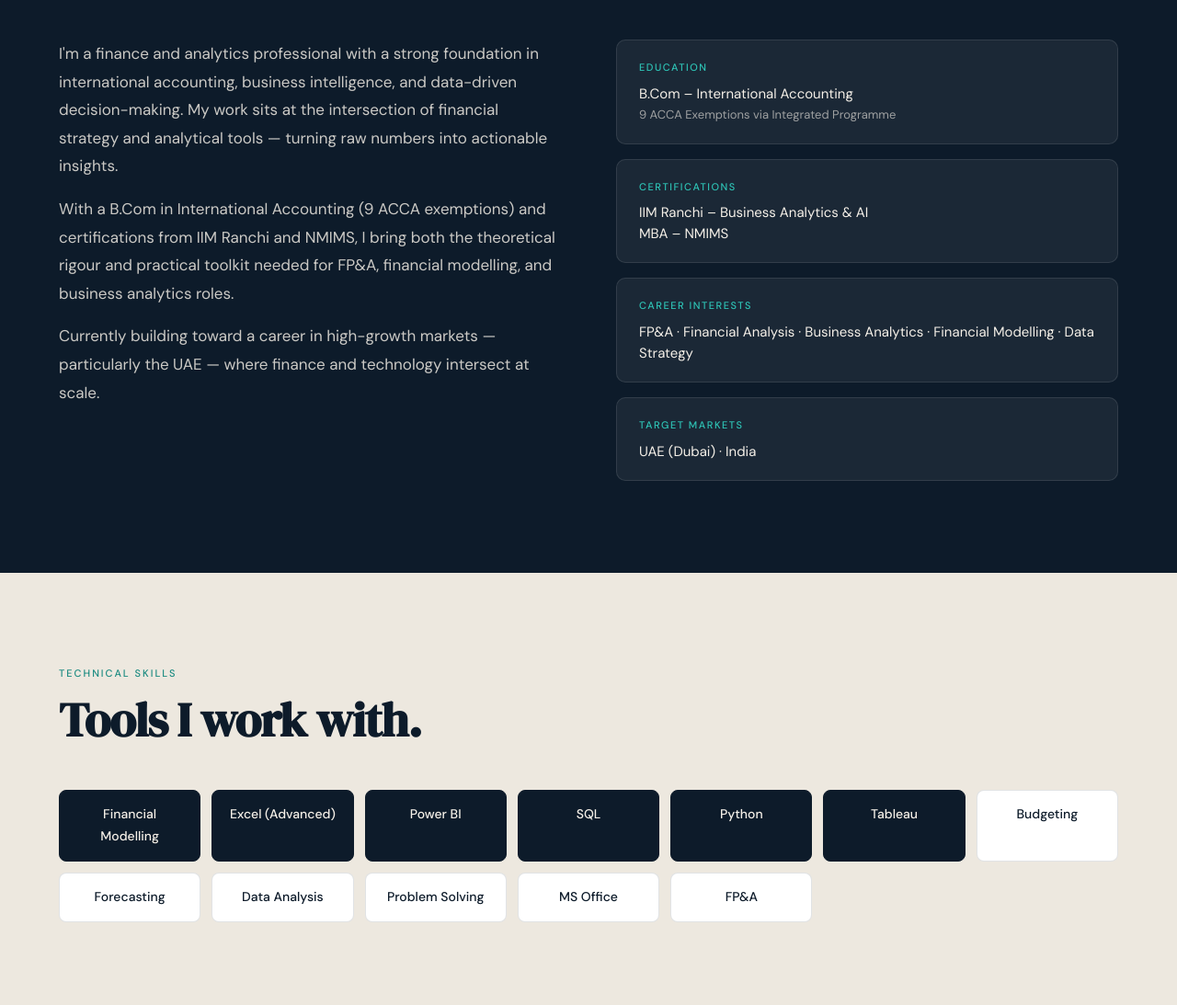
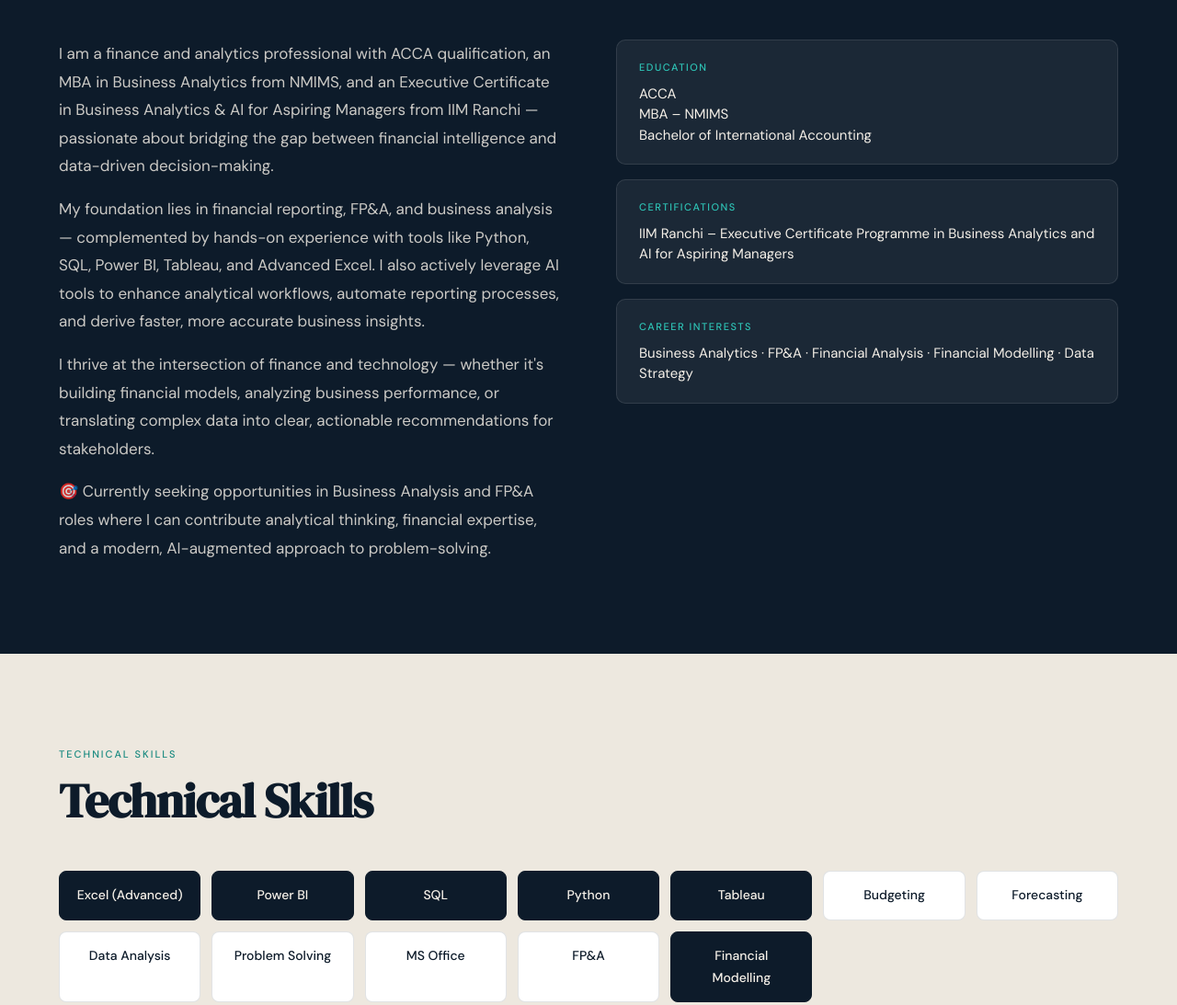
Before and after one commit to neevtogani18/neevtogani.github.io, a plain HTML site: page index.html in a window 1280 px wide. Shown: the part 1050-2143 px from the top of the page at 92% size. Drawn offline with Linux system fonts and the light colour scheme.

Commit message:
Update index.html

```diff
--- a/index.html
+++ b/index.html
@@ -328,7 +328,7 @@
 <!-- HERO -->
 <section class="hero">
   <div class="hero-tag">Open to Opportunities</div>
-  <h1>Neev<br><em>Togani</em></h1>
+  <h1>Neev <em>Togani</em></h1>
   <p class="hero-headline">ACCA | MBA – NMIMS | IIM Ranchi Certified | Bachelor of International Accounting</p>
   <div class="hero-cta">
     <a href="#projects" class="btn-primary">View Projects ↓</a>
@@ -343,26 +343,27 @@
   <h2 class="section-title">Finance meets<br>analytics.</h2>
   <div class="about-grid fade-in">
     <div class="about-text">
-      <p>I'm a finance and analytics professional with a strong foundation in international accounting, business intelligence, and data-driven decision-making. My work sits at the intersection of financial strategy and analytical tools — turning raw numbers into actionable insights.</p>
-      <p>With a B.Com in International Accounting (9 ACCA exemptions) and certifications from IIM Ranchi and NMIMS, I bring both the theoretical rigour and practical toolkit needed for FP&A, financial modelling, and business analytics roles.</p>
-      <p>Currently building toward a career in high-growth markets — particularly the UAE — where finance and technology intersect at scale.</p>
+      <p>I am a finance and analytics professional with ACCA qualification, an MBA in Business Analytics from NMIMS, and an Executive Certificate in Business Analytics & AI for Aspiring Managers from IIM Ranchi — passionate about bridging the gap between financial intelligence and data-driven decision-making.</p>
+      <p>My foundation lies in financial reporting, FP&A, and business analysis — complemented by hands-on experience with tools like Python, SQL, Power BI, Tableau, and Advanced Excel. I also actively leverage AI tools to enhance analytical workflows, automate reporting processes, and derive faster, more accurate business insights.</p>
+      <p>I thrive at the intersection of finance and technology — whether it's building financial models, analyzing business performance, or translating complex data into clear, actionable recommendations for stakeholders.</p>
+      <p>🎯 Currently seeking opportunities in Business Analysis and FP&A roles where I can contribute analytical thinking, financial expertise, and a modern, AI-augmented approach to problem-solving.</p>
     </div>
     <div class="about-cards">
       <div class="about-card">
         <div class="about-card-label">Education</div>
-        <div class="about-card-value">B.Com – International Accounting<br><span style="opacity:0.6; font-size:13px;">9 ACCA Exemptions via Integrated Programme</span></div>
+        <div class="about-card-value">
+          ACCA<br>
+          MBA – NMIMS<br>
+          Bachelor of International Accounting
+        </div>
       </div>
       <div class="about-card">
         <div class="about-card-label">Certifications</div>
-        <div class="about-card-value">IIM Ranchi – Business Analytics & AI<br>MBA – NMIMS</div>
+        <div class="about-card-value">IIM Ranchi – Executive Certificate Programme in Business Analytics and AI for Aspiring Managers</div>
       </div>
       <div class="about-card">
         <div class="about-card-label">Career Interests</div>
-        <div class="about-card-value">FP&A · Financial Analysis · Business Analytics · Financial Modelling · Data Strategy</div>
-      </div>
-      <div class="about-card">
-        <div class="about-card-label">Target Markets</div>
-        <div class="about-card-value">UAE (Dubai) · India</div>
+        <div class="about-card-value">Business Analytics · FP&A · Financial Analysis · Financial Modelling · Data Strategy</div>
       </div>
     </div>
   </div>
@@ -371,9 +372,8 @@
 <!-- SKILLS -->
 <section id="skills">
   <div class="section-label">Technical Skills</div>
-  <h2 class="section-title">Tools I work with.</h2>
+  <h2 class="section-title">Technical Skills</h2>
   <div class="skills-grid fade-in">
-    <div class="skill-pill core">Financial Modelling</div>
     <div class="skill-pill core">Excel (Advanced)</div>
     <div class="skill-pill core">Power BI</div>
     <div class="skill-pill core">SQL</div>
@@ -385,13 +385,14 @@
     <div class="skill-pill">Problem Solving</div>
     <div class="skill-pill">MS Office</div>
     <div class="skill-pill">FP&A</div>
+    <div class="skill-pill core">Financial Modelling</div>
   </div>
 </section>
 
 <!-- PROJECTS -->
 <section id="projects">
   <div class="section-label">Work</div>
-  <h2 class="section-title">Selected projects.</h2>
+  <h2 class="section-title">Projects</h2>
   <div class="projects-grid fade-in" id="projects-grid">
     <!-- Loaded dynamically -->
   </div>
@@ -399,9 +400,7 @@
 
 <!-- CERTIFICATIONS -->
 <section id="certifications">
-  <div class="section-label">Credentials</div>
-  <h2 class="section-title">Certifications.</h2>
-  <div class="cert-grid fade-in" id="cert-grid">
+  <div class="cert-grid fade-in" id="cert-grid" style="margin-top:0">
     <div class="cert-card">
       <div class="cert-org">ACCA</div>
       <div class="cert-name">ACCA – Association of Chartered Certified Accountants</div>
@@ -409,7 +408,7 @@
     </div>
     <div class="cert-card">
       <div class="cert-org">IIM Ranchi</div>
-      <div class="cert-name">Executive Certificate – Business Analytics & AI for Aspiring Managers</div>
+      <div class="cert-name">Executive Certificate Programme in Business Analytics and AI for Aspiring Managers</div>
       <div class="cert-year">2024</div>
     </div>
     <div class="cert-card">
@@ -425,7 +424,7 @@
   <div class="section-label">Let's Connect</div>
   <h2 class="section-title">Get in touch.</h2>
   <div class="contact-inner fade-in">
-    <p class="contact-tagline">Open to FP&A, financial analysis, and business analytics opportunities. Feel free to reach out directly.</p>
+    <p class="contact-tagline">Open to Business Analyst, FP&A, financial analysis, and business analytics opportunities. Feel free to reach out directly.</p>
     <div class="contact-links">
       <a href="mailto:neevtogani@gmail.com" class="contact-link">
         <div class="contact-link-icon">✉</div>
```
